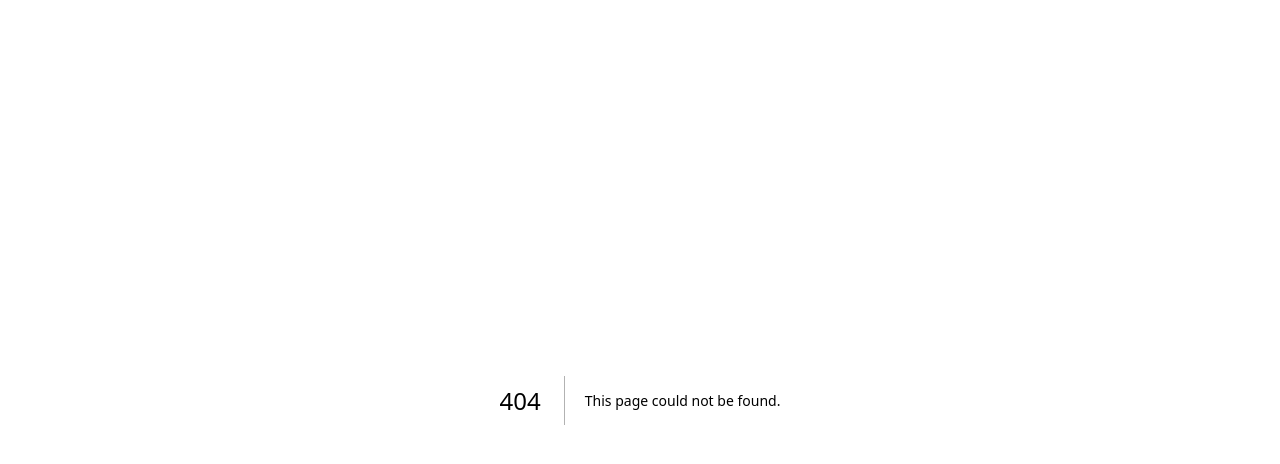
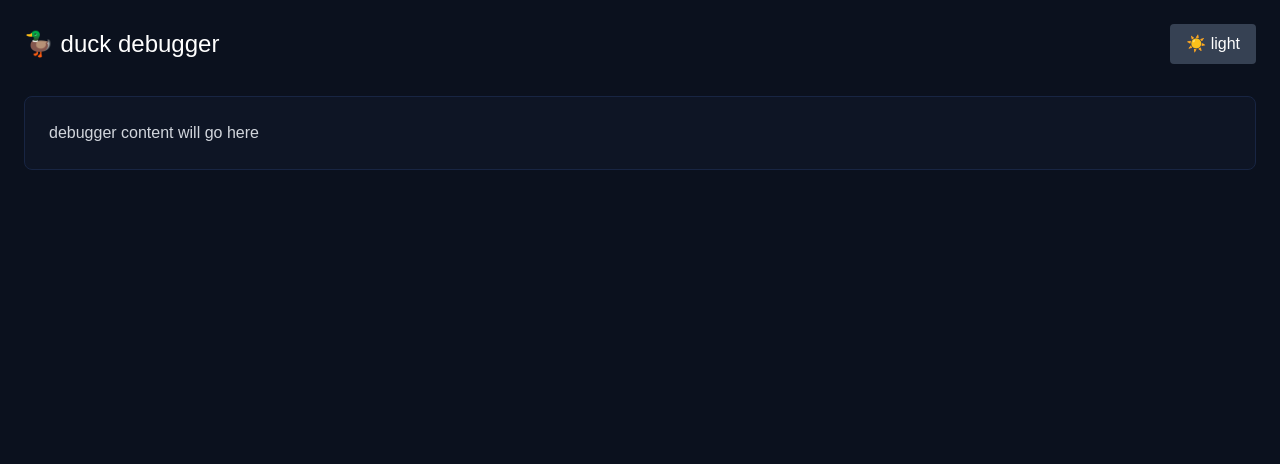
Before and after one commit to birgit-vosar/duckling-app, a Next.js app: page /debugger in a window 1280 px wide. Before the commit this address had no page. Shown: the top 464 px of the page. Built offline with nearby package versions, Linux system fonts and the light colour scheme.

Commit message:
Initial dark mode context and debugger page code

```diff
--- /dev/null
+++ b/app/context/ThemeContext.tsx
@@ -0,0 +1,24 @@
+'use client'
+
+import { createContext, ReactNode, useEffect, useState } from 'react';
+
+export function ThemeProvider({ childred }: { children: ReactNode }) {
+    const [darkMode, setDarkMode] = useState(true);
+    const [loading, setLoading] = useState(true);
+
+    useEffect(() => {
+        const loadTheme = async () => {
+            try {
+                const response = await fetch('/api/user/theme');
+                if (response.ok) {
+                    const data = await response.json();
+                    setDarkMode(data.darkMode);
+                }
+            } catch (err) {
+                console.error('Failed to load theme:', err);
+            } finally {
+                setLoading(false);
+            }
+        }
+    })
+}
--- /dev/null
+++ b/app/debugger/page.tsx
@@ -0,0 +1,35 @@
+'use client'
+
+import { useState } from 'react';
+
+export default function Debugger() {
+  const [darkMode, setDarkMode] = useState(true);
+
+  return (
+    <div className={darkMode ? 'bg-[#0b111e] min-h-screen' : 'bg-white min-h-screen'}>
+      <div className="p-6">
+        {/* header with toggle */}
+        <div className="flex justify-between items-center mb-8">
+          <h1 className={darkMode ? 'text-white text-2xl' : 'text-black text-2xl'}>
+            🦆 duck debugger
+          </h1>
+
+          {/* toggle button */}
+          <button
+            onClick={() => setDarkMode(!darkMode)}
+            className="px-4 py-2 rounded bg-gray-700 text-white"
+          >
+            {darkMode ? '☀️ light' : '🌙 dark'}
+          </button>
+        </div>
+
+        {/* main content area - placeholder for now */}
+        <div className={darkMode ? 'bg-[#0e1525] border border-[#182543] rounded-lg p-6' : 'bg-gray-100 border border-gray-300 rounded-lg p-6'}>
+          <p className={darkMode ? 'text-gray-300' : 'text-gray-700'}>
+            debugger content will go here
+          </p>
+        </div>
+      </div>
+    </div>
+  );
+}
```
Also changed, not shown: app/api/user/theme/route.ts (added).
